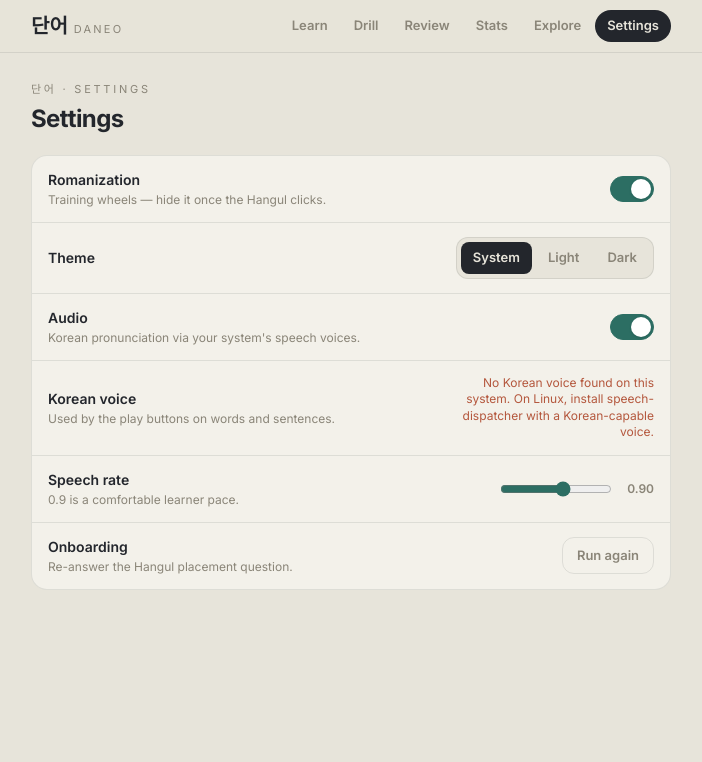
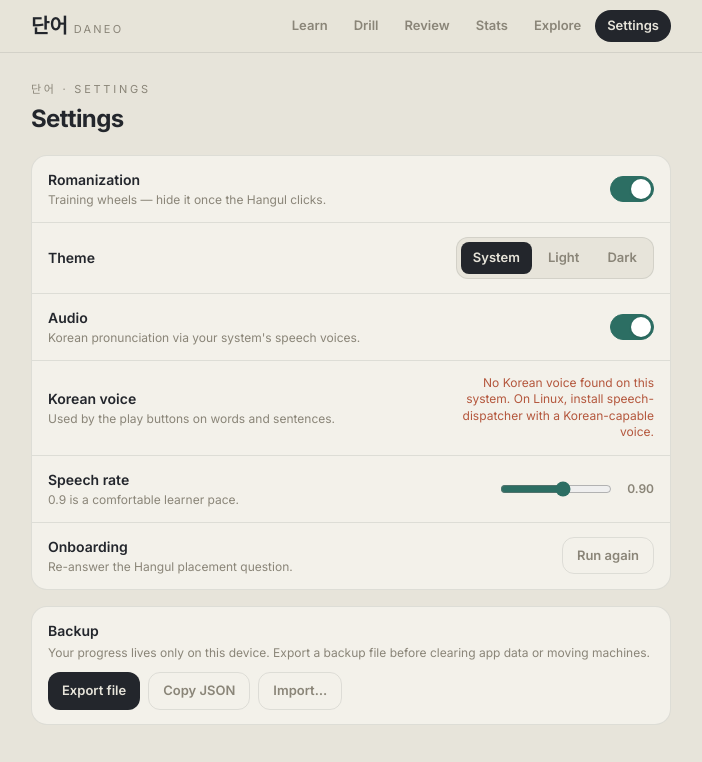
Before and after one commit to nwilliams22/daneo, a React (Vite) app: page /#/settings in a window 1280 px wide. Both pictures are taken after a click on the button 640 px from the left and 405 px from the top of the page. Shown: the top 762 px of the page, without its empty margins (289-991 px from the left). Built offline with nearby package versions, Linux system fonts and the light colour scheme.

Commit message:
Add export/import backup with transactional restore and round-trip tests

```diff
--- /dev/null
+++ b/src/features/settings/ExportImport.tsx
@@ -0,0 +1,110 @@
+import { useRef, useState } from "react";
+import { snapshot, restore } from "../../db/repo";
+import { useSettings, getPersistedSettings } from "../../state/settings";
+import {
+  serializeSnapshot,
+  parseSnapshot,
+  snapshotFilename,
+} from "../../lib/exportImport";
+
+type Status = { tone: "ok" | "error"; text: string } | null;
+
+/** Backup/restore of all learner state. Everything lives in this device's
+ *  IndexedDB — until Phase B sync exists, this file IS the safety net. */
+export default function ExportImport() {
+  const fileRef = useRef<HTMLInputElement>(null);
+  const [status, setStatus] = useState<Status>(null);
+  const restoreSettings = useSettings((s) => s.restoreSettings);
+
+  const doExport = async () => {
+    const snap = await snapshot(getPersistedSettings());
+    const text = serializeSnapshot(snap);
+    try {
+      const blob = new Blob([text], { type: "application/json" });
+      const url = URL.createObjectURL(blob);
+      const a = document.createElement("a");
+      a.href = url;
+      a.download = snapshotFilename();
+      a.click();
+      URL.revokeObjectURL(url);
+      setStatus({ tone: "ok", text: `Saved ${snapshotFilename()}.` });
+    } catch {
+      setStatus({ tone: "error", text: "Download failed — try Copy instead." });
+    }
+  };
+
+  const doCopy = async () => {
+    const snap = await snapshot(getPersistedSettings());
+    await navigator.clipboard.writeText(serializeSnapshot(snap));
+    setStatus({ tone: "ok", text: "Backup JSON copied to clipboard." });
+  };
+
+  const doImport = async (file: File) => {
+    const parsed = parseSnapshot(await file.text());
+    if (!parsed.ok) {
+      setStatus({ tone: "error", text: parsed.error });
+      return;
+    }
+    const t = parsed.snapshot.tables;
+    const summary = `${t.knownWords.length} known words and ${t.drillResults.length} drill results from ${new Date(parsed.snapshot.exportedAt).toLocaleDateString()}`;
+    if (
+      !window.confirm(
+        `Replace ALL current progress with this backup?\n\nIt contains ${summary}. This cannot be undone.`,
+      )
+    )
+      return;
+    await restore(parsed.snapshot);
+    restoreSettings(parsed.snapshot.settings);
+    setStatus({ tone: "ok", text: `Restored ${summary}.` });
+  };
+
+  return (
+    <div className="px-4 py-3.5">
+      <div className="text-sm font-semibold">Backup</div>
+      <div className="mt-0.5 text-xs leading-relaxed text-muted">
+        Your progress lives only on this device. Export a backup file before
+        clearing app data or moving machines.
+      </div>
+      <div className="mt-2.5 flex flex-wrap gap-2">
+        <button
+          onClick={doExport}
+          className="rounded-xl bg-ink px-3.5 py-2 text-[13px] font-semibold text-paper transition-opacity hover:opacity-90"
+        >
+          Export file
+        </button>
+        <button
+          onClick={doCopy}
+          className="rounded-xl border border-line px-3.5 py-2 text-[13px] font-semibold text-muted transition-colors hover:text-ink"
+        >
+          Copy JSON
+        </button>
+        <button
+          onClick={() => fileRef.current?.click()}
+          className="rounded-xl border border-line px-3.5 py-2 text-[13px] font-semibold text-muted transition-colors hover:text-ink"
+        >
+          Import…
+        </button>
+        <input
+          ref={fileRef}
+          type="file"
+          accept="application/json,.json"
+          className="hidden"
+          onChange={(e) => {
+            const f = e.target.files?.[0];
+            if (f) void doImport(f);
+            e.target.value = "";
+          }}
+        />
+      </div>
+      {status && (
+        <div
+          className={`mt-2 text-xs font-semibold ${
+            status.tone === "ok" ? "text-teal" : "text-clay"
+          }`}
+        >
+          {status.text}
+        </div>
+      )}
+    </div>
+  );
+}
--- a/src/features/settings/SettingsPage.tsx
+++ b/src/features/settings/SettingsPage.tsx
@@ -1,6 +1,7 @@
 import PageHeader from "../../components/PageHeader";
 import { useSettings } from "../../state/settings";
 import { useKoreanTTS } from "../../audio/useKoreanTTS";
+import ExportImport from "./ExportImport";
 import type { PersistedSettings } from "../../types";
 
 function Row({
@@ -163,6 +164,10 @@ export default function SettingsPage() {
           </button>
         </Row>
       </div>
+
+      <div className="mt-4 rounded-2xl border border-line bg-panel">
+        <ExportImport />
+      </div>
     </div>
   );
 }
--- /dev/null
+++ b/src/lib/exportImport.ts
@@ -0,0 +1,37 @@
+import { exportSnapshotSchema } from "./schemas";
+import type { ExportSnapshot } from "../types";
+
+// Pure halves of backup/restore — the Dexie IO lives in db/repo.ts.
+
+export function snapshotFilename(d = new Date()): string {
+  const pad = (n: number) => String(n).padStart(2, "0");
+  return `daneo-backup-${d.getFullYear()}-${pad(d.getMonth() + 1)}-${pad(d.getDate())}.json`;
+}
+
+export function serializeSnapshot(snap: ExportSnapshot): string {
+  return JSON.stringify(snap, null, 2);
+}
+
+export type ParseResult =
+  | { ok: true; snapshot: ExportSnapshot }
+  | { ok: false; error: string };
+
+export function parseSnapshot(text: string): ParseResult {
+  let raw: unknown;
+  try {
+    raw = JSON.parse(text);
+  } catch {
+    return { ok: false, error: "That file isn't valid JSON." };
+  }
+  const parsed = exportSnapshotSchema.safeParse(raw);
+  if (!parsed.success) {
+    const first = parsed.error.issues[0];
+    return {
+      ok: false,
+      error: `That doesn't look like a Daneo backup${
+        first ? ` (${first.path.join(".")}: ${first.message})` : ""
+      }.`,
+    };
+  }
+  return { ok: true, snapshot: parsed.data as ExportSnapshot };
+}
```
Also changed, not shown: 1 other file (tests, documents, lock files or other folders).
